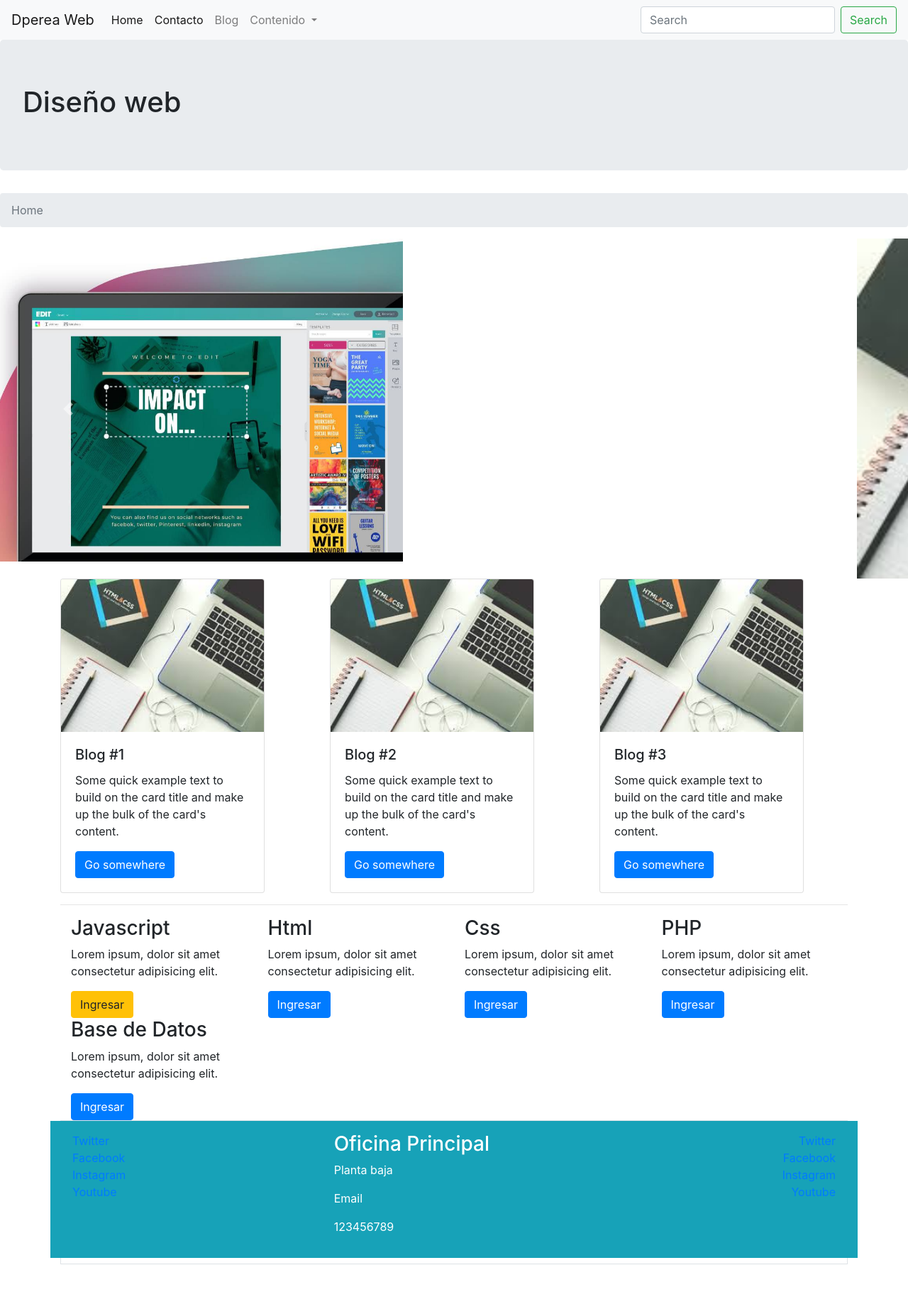
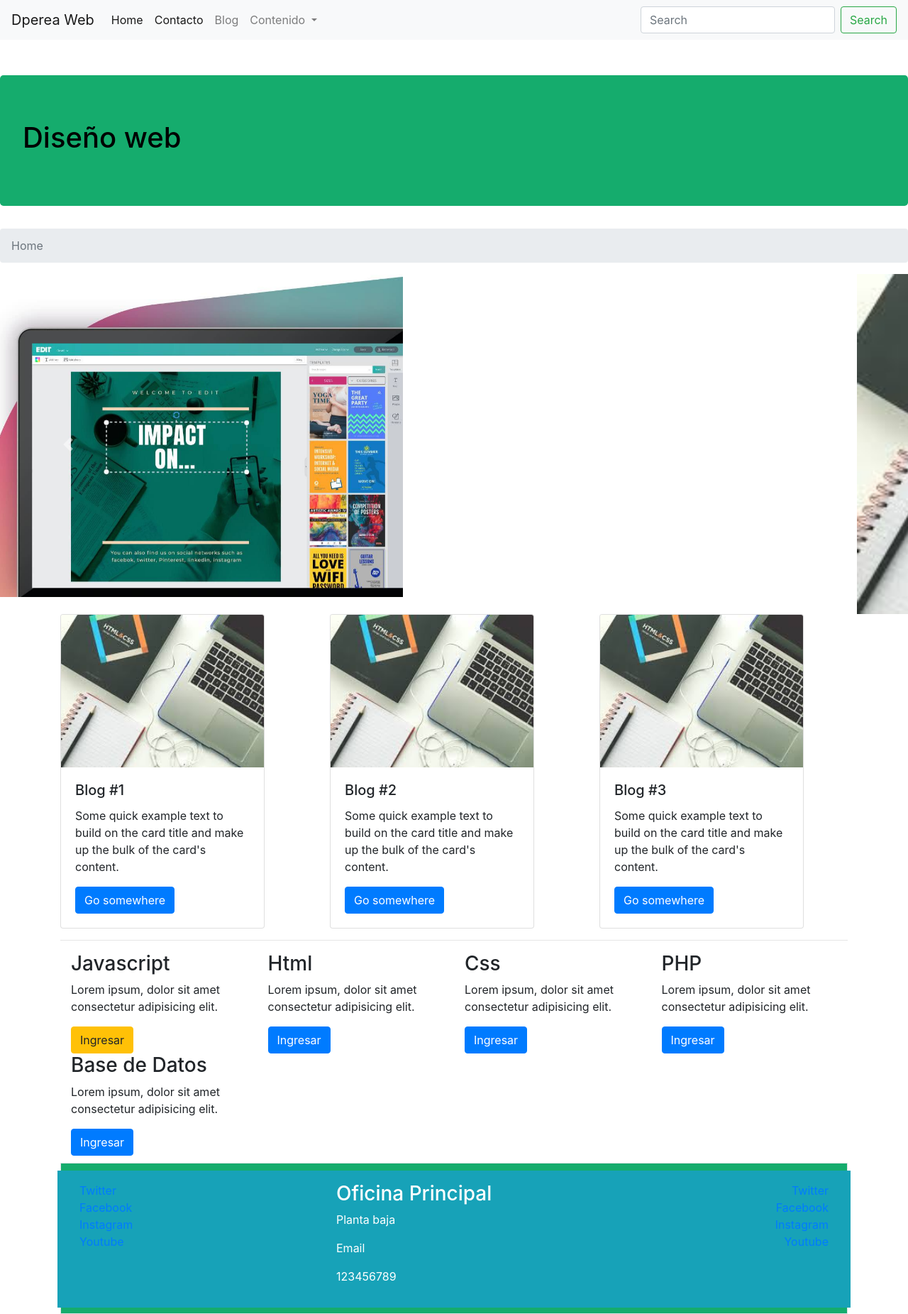
Before and after one commit to dperea10/web, a website: page index.html in a window 1280 px wide. Shown: the whole page at 71% size. Before the commit the page ends 1781 px from the top, so only its background shows below. Drawn offline with nearby package versions, Linux system fonts and the light colour scheme; some icons are missing; a web font is replaced by a local one.

Commit message:
feat(Sass): Se implementa la herramienta SASS y se compila con ejempĺo

```diff
--- /dev/null
+++ b/css/styles.scss
@@ -0,0 +1,18 @@
+$anranjado: rgb(21, 172, 109);
+@mixin margens($top, $bottom) {
+    margin-top: $top;
+    margin-bottom: $bottom;
+}
+
+.jumbotron {
+    background-color: $anranjado;
+    color: black;
+    margin-top: 50px;
+}
+
+footer {
+    padding: 10px 10px 0 10px;
+    background-color: $anranjado;
+    margin-bottom: 0px;
+    margin-top: 10px;
+}
--- a/index.html
+++ b/index.html
@@ -4,6 +4,7 @@
 <head>
     <meta charset="utf-8">
     <link rel="stylesheet" type="text/css" href="node_modules/bootstrap/dist/css/bootstrap.min.css" />
+    <link rel="stylesheet" href="css/styles.css">
     <link rel="stylesheet" href="node_modules/open-iconic/font/css/open-iconic-bootstrap.min.css">
     <title>Diseño web</title>
 </head>
--- a/package.json
+++ b/package.json
@@ -5,7 +5,8 @@
     "main": "index.js",
     "scripts": {
         "dev": "lite-server",
-        "test": "echo \"Error: no test specified\" && exit 1"
+        "test": "echo \"Error: no test specified\" && exit 1",
+        "scss": "node-sass -o css/ css/"
     },
     "repository": {
         "type": "git",
@@ -18,7 +19,8 @@
     },
     "homepage": "https://github.com/dperea10/web#readme",
     "devDependencies": {
-        "lite-server": "^2.5.4"
+        "lite-server": "^2.5.4",
+        "node-sass": "^4.14.1"
     },
     "dependencies": {
         "bootstrap": "^4.5.2",
```
Also changed, not shown: css/styles.css, 1 other file.
